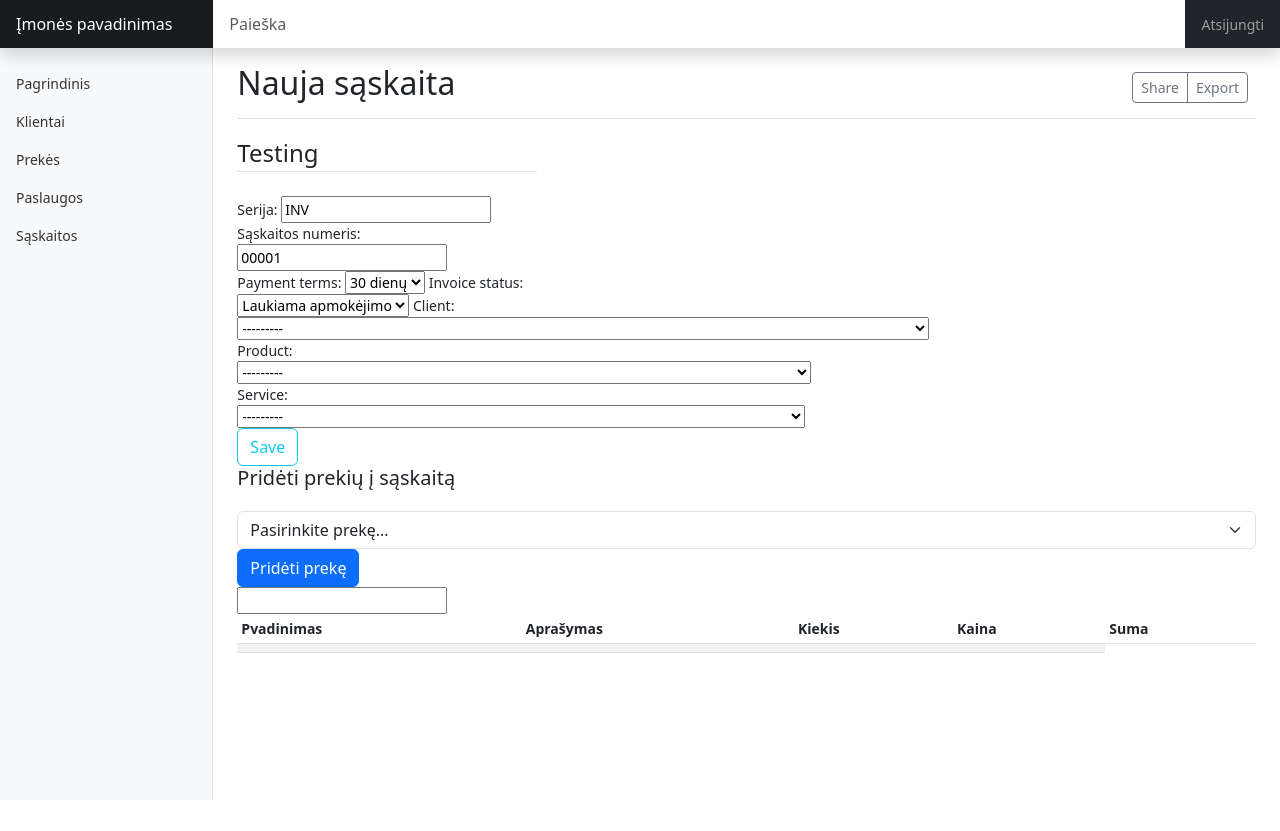
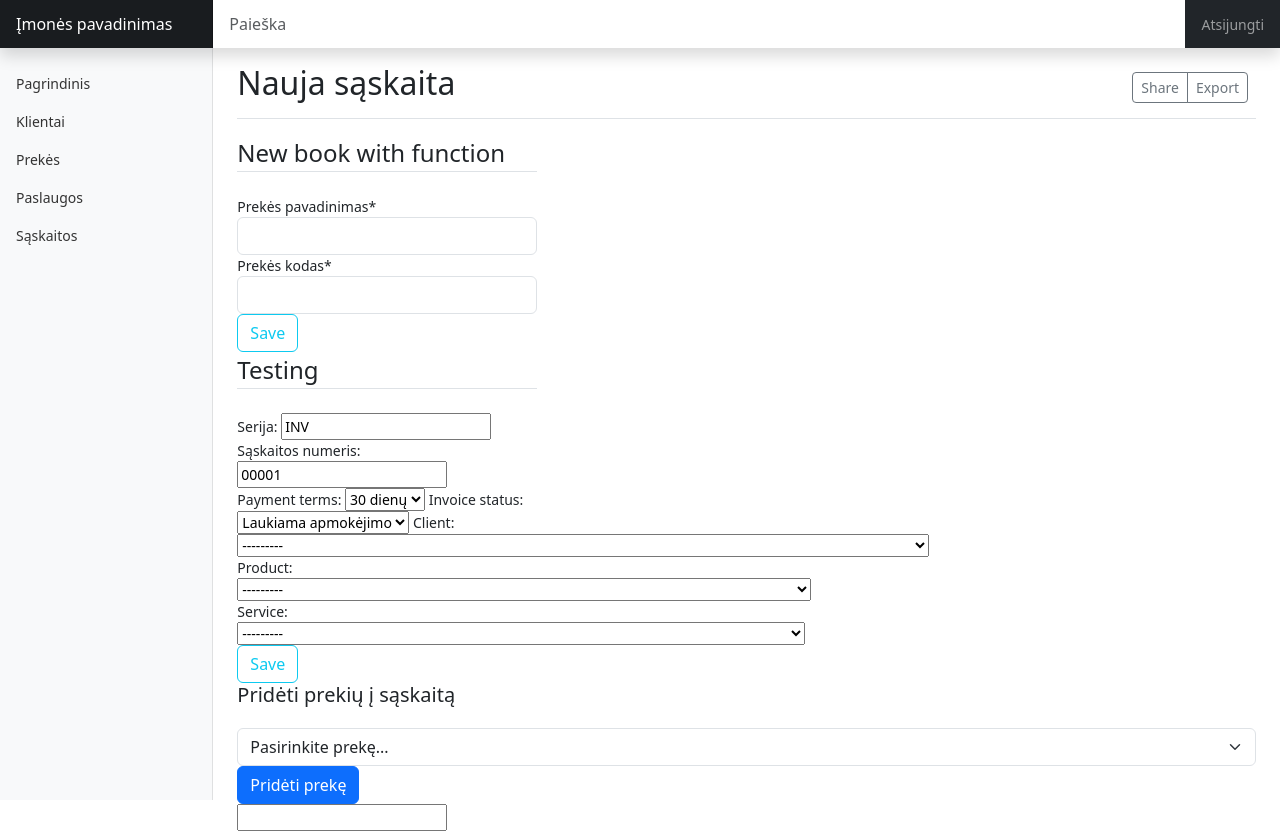
Before and after one commit to zvilkauskas/Invoice_project, a Django app: page /invoices/invoices/create_invoice/ in a window 1280 px wide. Shown: the top 831 px of the page. Before the commit the page ends 800 px from the top, so only its background shows below. Run offline with Django 4.2, Linux system fonts and the light colour scheme; a user stored in the database is signed in; tables that the repository leaves empty hold one stand-in row (values such as "Sample post"); lists and menus that the app fills with data are empty; some libraries are stand-ins or nearby versions.

Commit message:
html papildymas su produkto forma

```diff
--- a/InvoiceApp/templates/create_invoice.html
+++ b/InvoiceApp/templates/create_invoice.html
@@ -1,9 +1,9 @@
 
 {% load static%}
-{% load crispy_forms_tags %}
-
 
 {% if user.is_authenticated %}
+
+{% load crispy_forms_tags %}
 <body>
     <link href="{% static 'css/input-width.css' %}" rel="stylesheet">
     <link href="{% static 'css/dropdown.css' %}" rel="stylesheet">
@@ -21,6 +21,19 @@
 <!--    <a href="#tools">Tools</a>-->
 <!--  </div>-->
 <!--</div>-->
+
+    <div class="content-section">
+        <form method="POST">
+            {% csrf_token %}
+            <fieldset class="form-group" style="width: 300px;">
+                <legend class="border-bottom mb-4">New book with function</legend>
+                {{ select_product|crispy }}
+            </fieldset>
+            <div class="form-group">
+                <button class="btn btn-outline-info" type="submit">Save</button>
+            </div>
+        </form>
+    </div>
 
     <div class="content-section">
     <form method="POST">
--- a/InvoiceApp/views.py
+++ b/InvoiceApp/views.py
@@ -240,6 +240,7 @@ def create_full_invoice(request):
             return redirect('create_invoice')
 
     invoice_form = CreateNewInvoiceForm()
+    select_product = SelectProductForm()
     all_products = Product.objects.all()
     all_services = Service.objects.all()
     context = {
@@ -247,6 +248,7 @@ def create_full_invoice(request):
         'title': 'Nauja sąskaita',
         'invoice_form': invoice_form,
         'all_products': all_products,
-        'all_services': all_services
+        'all_services': all_services,
+        'select_product': select_product
     }
     return render(request, 'main_page.html', context)
--- a/my_project/settings.py
+++ b/my_project/settings.py
@@ -35,6 +35,7 @@ ALLOWED_HOSTS = []
 INSTALLED_APPS = [
     'InvoiceApp',
     'crispy_forms',
+    'crispy_bootstrap4',
     'django.contrib.admin',
     'django.contrib.auth',
     'django.contrib.contenttypes',
@@ -135,4 +136,5 @@ LOGIN_REDIRECT_URL = 'main_page'
 LOGIN_URL = 'login'
 LOGOUT_REDIRECT_URL = "logged_out"
 
-CRISPY_TEMPLATE_PACK = 'bootstrap5'
+CRISPY_TEMPLATE_PACK = 'bootstrap4'
+# CRISPY_TEMPLATE_PACK = 'uni_form'
```
